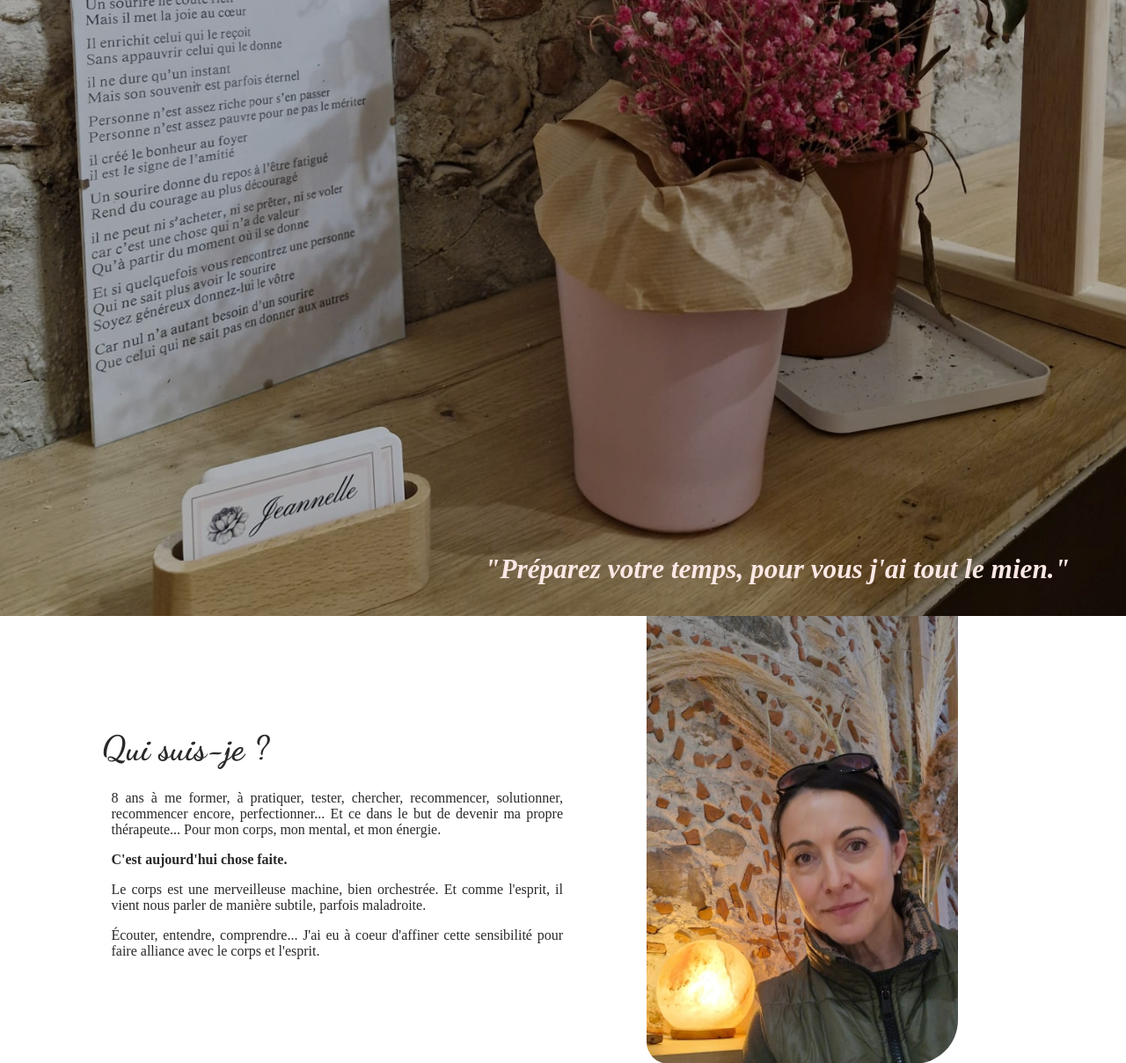
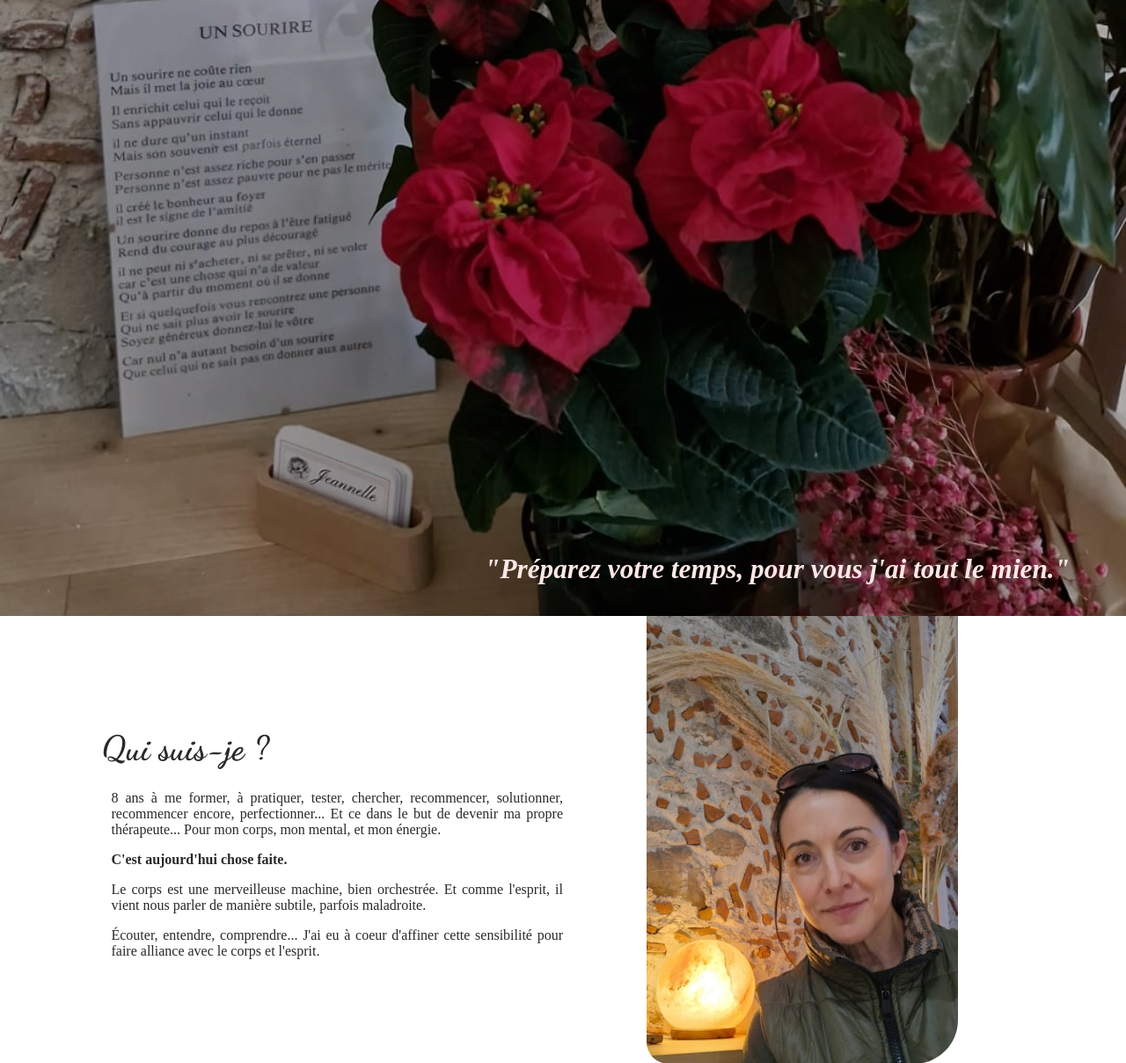
Before and after one commit to Nifrael/jeannelle-1, a PHP site: page /about.html in a window 1280 px wide. Shown: the part 113-1321 px from the top of the page at 88% size. Run offline with PHP 8.4, Linux system fonts and the light colour scheme; some libraries are stand-ins or nearby versions; some web fonts are replaced.

Commit message:
Nouvelle image

```diff
--- a/assets/css/about.css
+++ b/assets/css/about.css
@@ -4,7 +4,7 @@
   background-blend-mode: overlay;
   width: 100%;
   height: 700px;
-  background-position: 0% 90%;
+  background-position: 0% 80%;
   background-size: cover;
   position: relative;
 }
```
Also changed, not shown: assets/images/test1.jpg.
